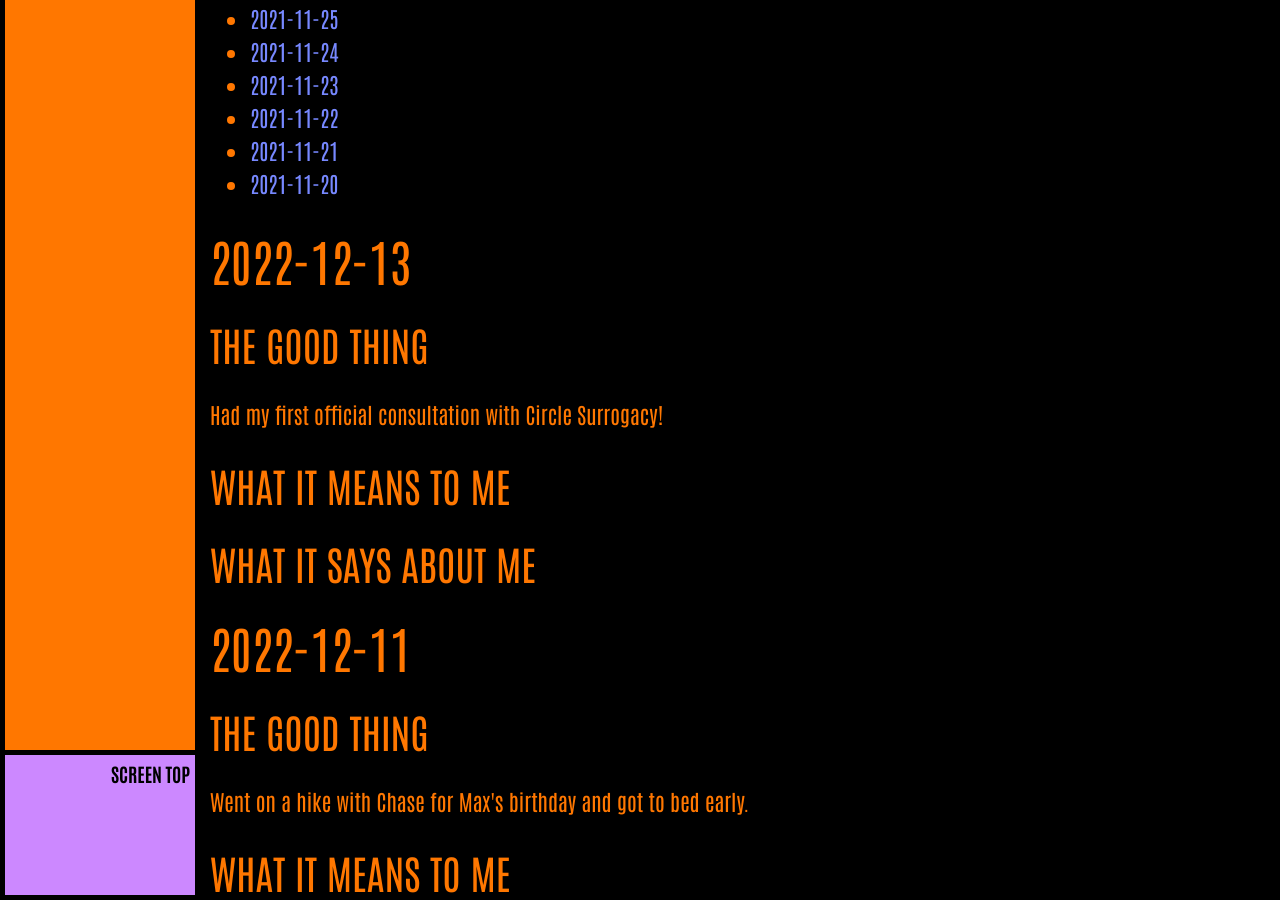
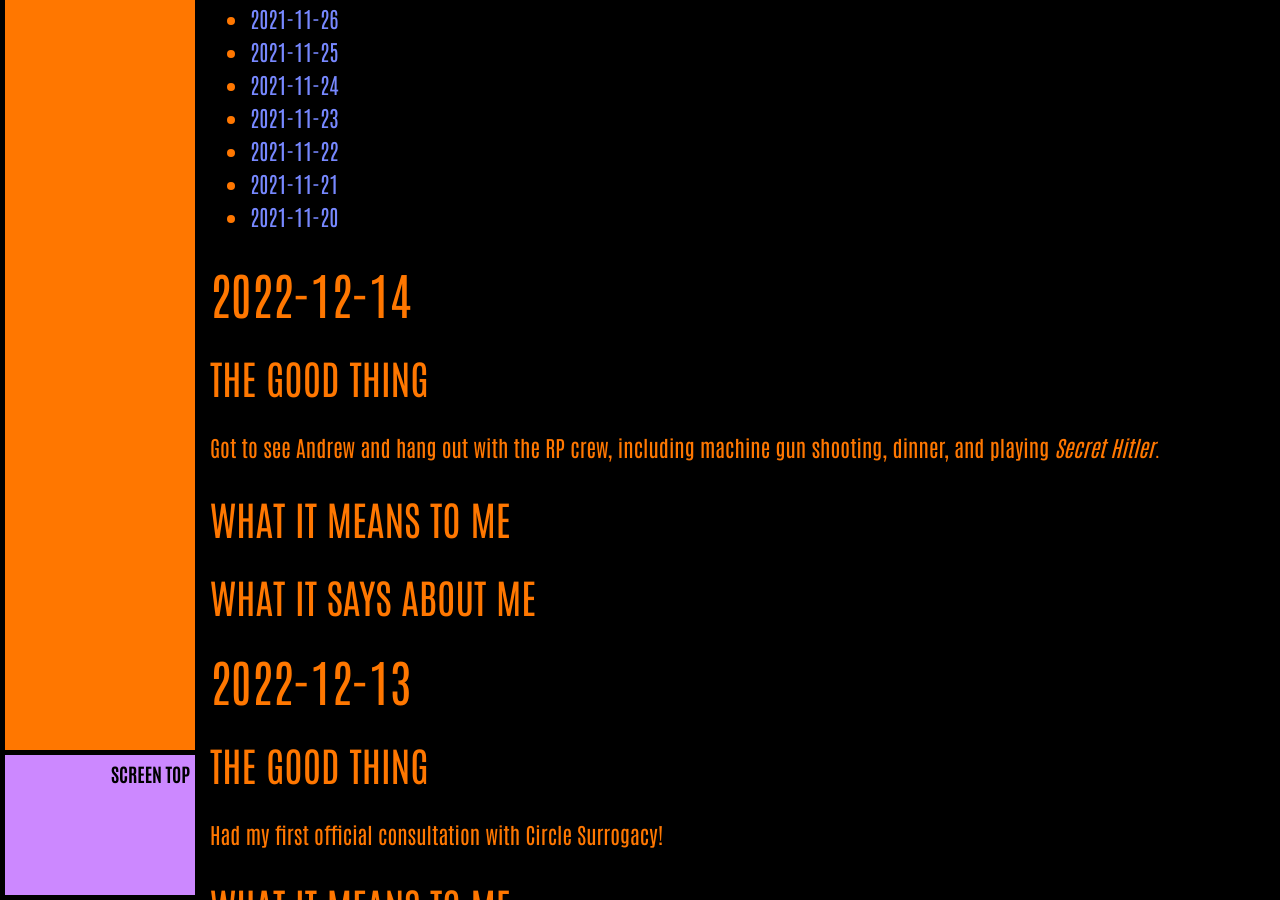
Before and after one commit to ArthurZey/arthurzey.github.io, a Jekyll site: the page built from _pages/one-good-thing.md, in a window 1280 px wide and 900 px high, scrolled down 8019 px. Built offline with Jekyll 4.4.1, drawn with Linux system fonts in a browser that asks for light colours; some of the changed text lies outside the part shown.

Commit message:
added stub for 2022-12-14

```diff
--- a/_pages/one-good-thing.md
+++ b/_pages/one-good-thing.md
@@ -13,6 +13,15 @@
 {:toc}
 {::options toc_levels="2" /}
 
+## 2022-12-14
+### The Good Thing
+Got to see Andrew and hang out with the RP crew, including machine gun shooting, dinner, and playing _Secret Hitler_.
+### What It Means to Me
+
+### What It Says about Me
+
+
+
 ## 2022-12-13
 ### The Good Thing
 Had my first official consultation with Circle Surrogacy!
```
Also changed, not shown: other parts of _pages/one-good-thing.md (+1 -1 lines).
